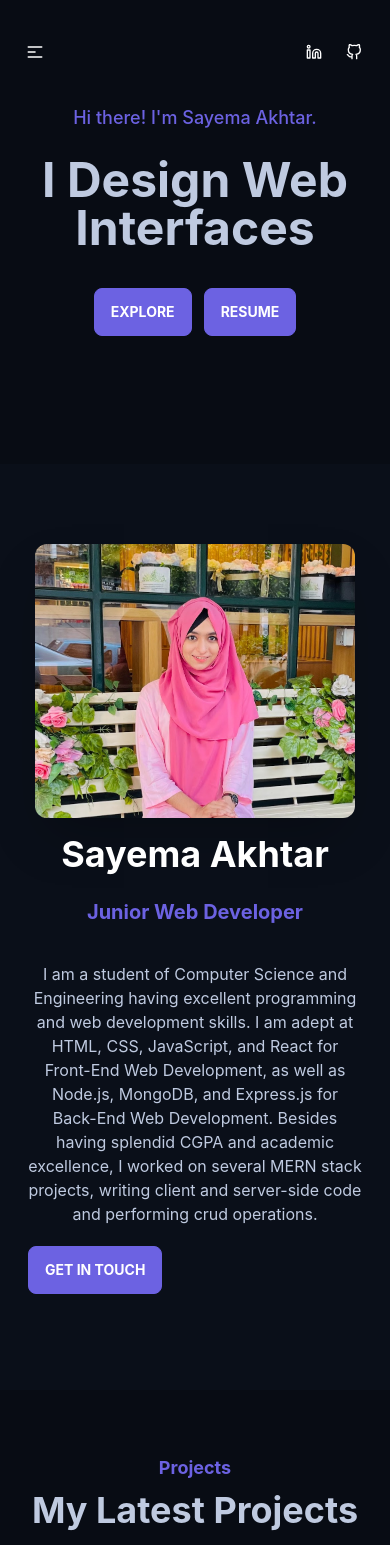
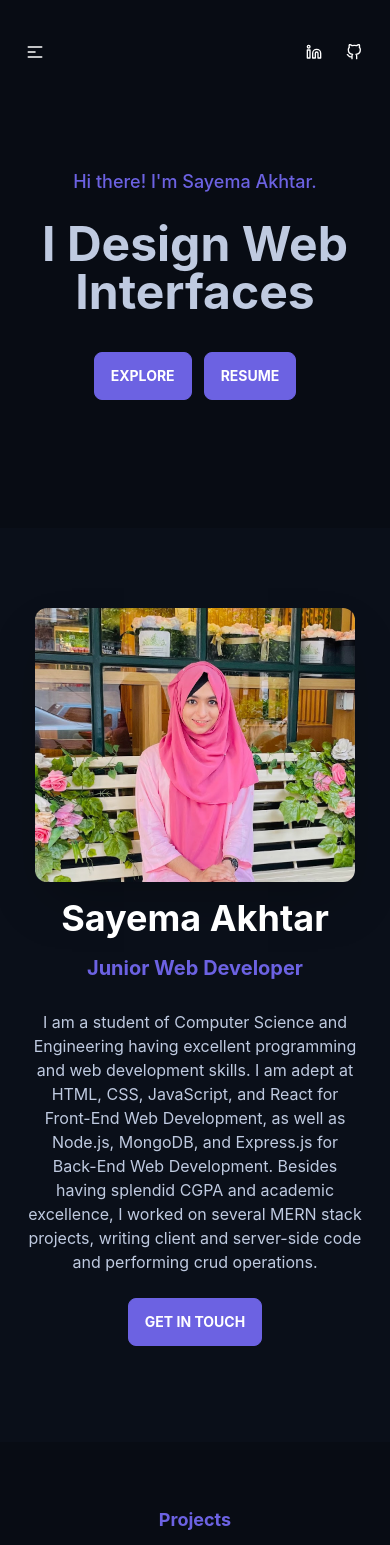
Before and after one commit to sayemaa/My-Portfolio, a React (Create React App) app: page / in a window 390 px wide. Shown: the top 1545 px of the page. Built offline with nearby package versions, Linux system fonts and the light colour scheme.

Commit message:
responsive done

```diff
--- a/src/Pages/Home/About.js
+++ b/src/Pages/Home/About.js
@@ -10,9 +10,11 @@ const About = () => {
                     <img src={picture} class="lg:max-w-lg max-w-xs rounded-xl shadow-2xl" alt="Sayema Akhtar" />
                     <div className='lg:ml-7 px-3 lg:px-0'>
                         <h1 class="lg:text-5xl text-4xl text-white font-bold text-center lg:text-start">Sayema Akhtar</h1>
-                        <h4 class="text-xl text-primary font-bold my-6 text-center lg:text-start">Junior Web Developer</h4>
+                        <h4 class="text-xl text-primary font-bold my-4 lg:my-6 text-center lg:text-start">Junior Web Developer</h4>
                         <p class="py-3 mb-2 text-center lg:text-start">I am a student of Computer Science and Engineering having excellent programming and web development skills. I am adept at HTML, CSS, JavaScript, and React for Front-End Web Development, as well as Node.js, MongoDB, and Express.js for Back-End Web Development. Besides having splendid CGPA and academic excellence, I worked on several MERN stack projects, writing client and server-side code and performing crud operations.</p>
-                        <Link to="contact" className="btn text-white font-bold btn-primary transition-all duration-300" smooth>Get In Touch</Link>
+                        <div className="flex justify-center lg:justify-start">
+                            <Link to="contact" className="btn text-white font-bold btn-primary transition-all duration-300 mt-1" smooth>Get In Touch</Link>
+                        </div>
                     </div>
                 </div>
             </div>
--- a/src/Pages/Home/Blogs.js
+++ b/src/Pages/Home/Blogs.js
@@ -4,7 +4,7 @@ import { MdArrowBackIos } from 'react-icons/md';
 
 const Blogs = () => {
     return (
-        <div className='mx-auto h-screen flex justify-center flex-col items-center mt-12 lg:mt-0'>
+        <div className='mx-auto lg:h-screen flex justify-center flex-col items-center mt-56 lg:mt-0'>
             <h4 className='text-3xl text-primary font-bold mb-3'>Blogs</h4>
             <h2 className='text-5xl font-semibold mb-12'>Coming Soon..</h2>
             <div>
--- a/src/Pages/Home/Hero.js
+++ b/src/Pages/Home/Hero.js
@@ -10,7 +10,7 @@ const Home = () => {
                 <div class="hero">
                     <div class="hero-content flex-col lg:flex-row-reverse">
                         <img src={picture} class="lg:w-[600px] lg:flex hidden rounded-lg ml-5" alt="Sayema Akhtar" />
-                        <div className='text-center lg:text-start lg:max-w-lg lg:ml-5 mt-12 lg:mt-[-65px]'>
+                        <div className='text-center lg:text-start lg:max-w-lg lg:ml-5 mt-28 lg:mt-[-65px]'>
                             <p className='text-primary text-lg font-medium'>Hi there! I'm Sayema Akhtar.</p>
                             <h1 class="lg:text-6xl text-5xl font-bold py-6">I Design Web Interfaces</h1>
                             <div className='mt-3 flex justify-center lg:justify-start'>
--- a/src/Pages/Home/Project.js
+++ b/src/Pages/Home/Project.js
@@ -17,10 +17,22 @@ const Project = ({ project }) => {
                 <h2 class="card-title justify-center">{name}</h2>
                 <p>{description}</p>
                 <div className='text-primary'>
-                    <a href={liveWebsite} className="hover:text-secondary transition-all duration-300">Live Website</a>
-                    <a href={clientLink} className="mx-4 hover:text-secondary transition-all duration-300">GitHub Client</a>
+                    <a
+                        target="_blank"
+                        href={liveWebsite}
+                        rel="noReferrer"
+                        className="hover:text-secondary transition-all duration-300">Live Website</a>
+                    <a
+                        target="_blank"
+                        href={clientLink}
+                        rel="noReferrer"
+                        className="mx-4 hover:text-secondary transition-all duration-300">GitHub Client</a>
                     {
-                        serverLink && <a href={serverLink} className="hover:text-secondary transition-all duration-300">GitHub Server</a>
+                        serverLink && <a
+                            target="_blank"
+                            href={serverLink}
+                            rel="noReferrer"
+                            className="hover:text-secondary transition-all duration-300">GitHub Server</a>
                     }
                 </div>
                 <div class="card-actions justify-center mt-5">
```
